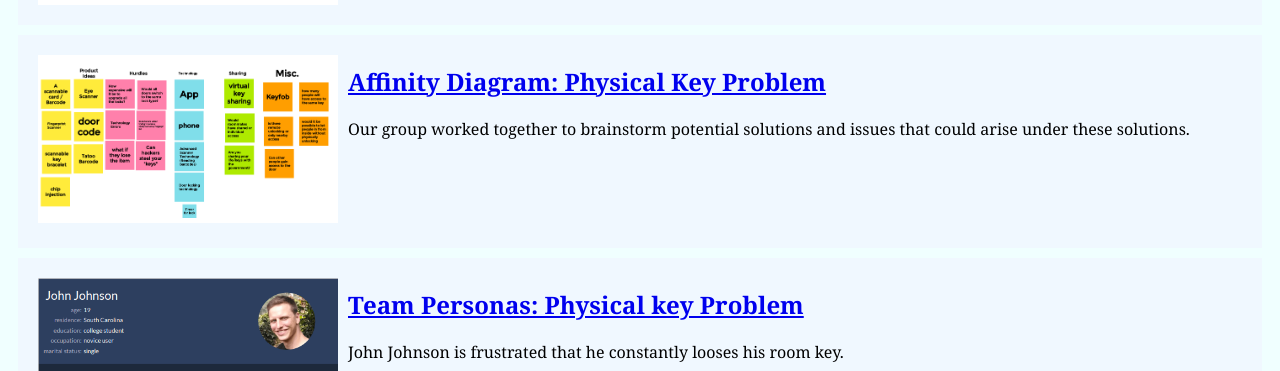
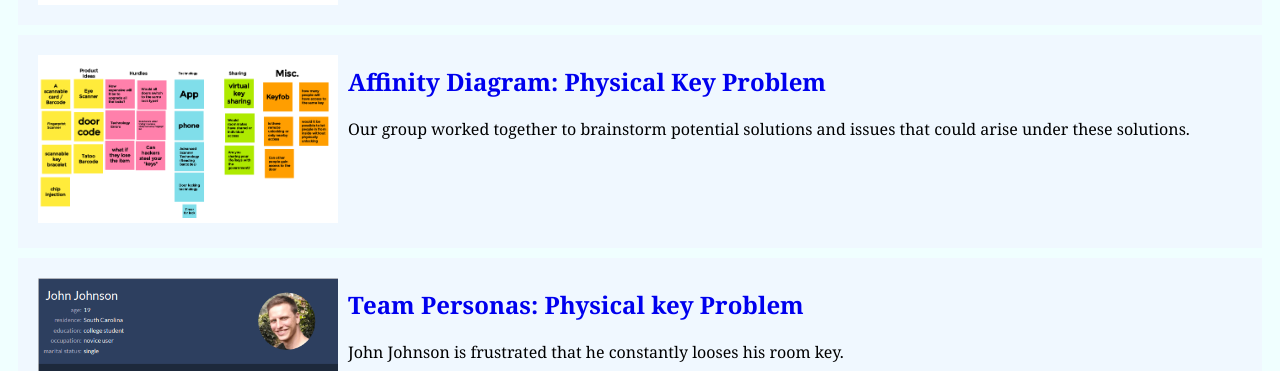
Before and after one commit to sofiabacha/index.html, a plain HTML site: page index.html in a window 1280 px wide. Shown: the part 214-585 px from the top of the page. Drawn offline with Linux system fonts and the light colour scheme.

Commit message:
Update styles.css

```diff
--- a/styles.css
+++ b/styles.css
@@ -5,6 +5,10 @@ body{
 h1{
     color:slategrey;
     text-align: center;
+}
+a{
+    text-decoration: none;
+    color: ---
 }
 .assign{
     display: flex;
```
